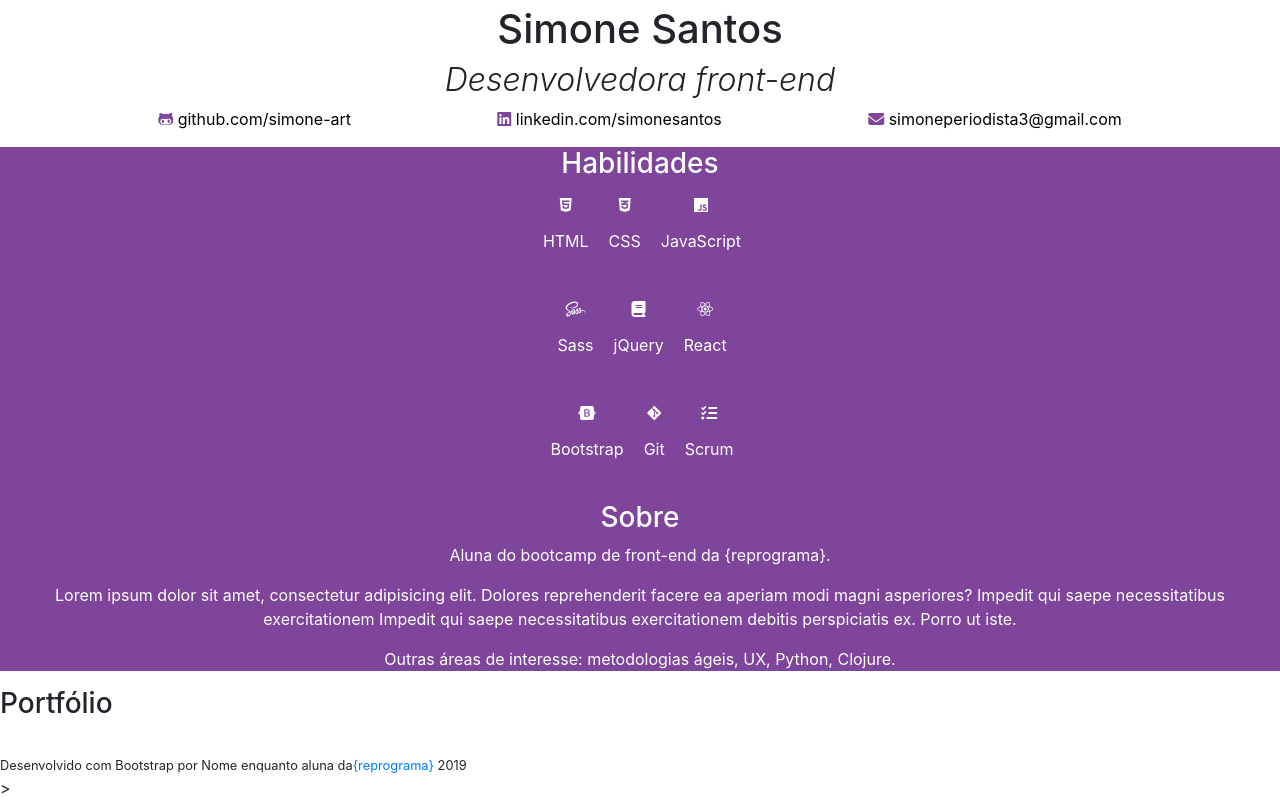
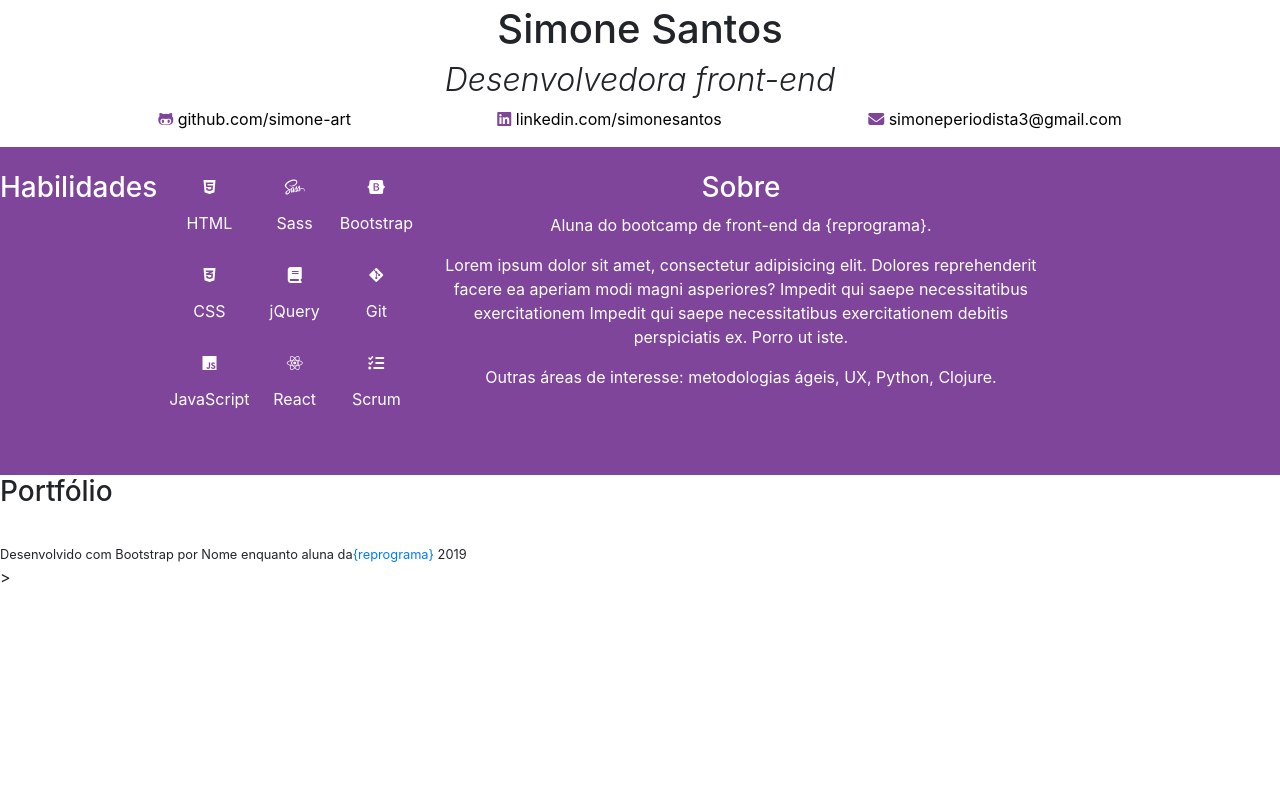
Before and after one commit to simone-art/simonesantos.github.io, a plain HTML site: page index.html in a window 1280 px wide. Shown: the part 587-1387 px from the top of the page. After the commit the page ends 1176 px from the top, so only its background shows below. Drawn offline with nearby package versions, Linux system fonts and the light colour scheme.

Commit message:
Coloqué en la div class container un flex column y en las div posteriores coloqué flex-row. Funcionó pero a medias. La frase habilidades dejó de estar centrada y se ubicó a la izquierda. Sobre quedó bien ubicada, pero los iconos cambiaron de lugar

```diff
--- a/index.html
+++ b/index.html
@@ -101,60 +101,64 @@
         </header>
 
         <!-- seções - habilidades e sobre -->
-        <section>
-            <div class="container2">
-                <h3 class="text-white text-center">Habilidades</h3>
-                <div class="d-flex flex-row text-center bd-highlight mb-3 justify-content-center elementos">
+        <!-- // ES MEJOR COLOCAR EN LA SECCIÓN UNA CLASE Y ESCRIBIR:
+        CLASS: "bg-roxo text-white py-4) -->
+        <section class="bg-roxo text-white py-4">
+            <div class="container2 d-flex flex-column flex-lg-row">
+                <h3 class="text-center flex-lg-row">Habilidades</h3>
+                <div class="d-flex flex-column text-center bd-highlight mb-3 justify-content-center elementos">
                     <div>
-                        <i class="fab fa-html5 text-white p-2 flex-fill bd-highlight ml-1"></i>
-                        <p class="text-white p-2 flex-fill bd-highlight ml-1">HTML</p>
+                        <i class="fab fa-html5 p-2 flex-fill bd-highlight ml-1"></i>
+                        <p class="p-2 flex-fill bd-highlight ml-1">HTML</p>
                     </div>
                     <div>
-                        <i class="fab fa-css3-alt text-white p-2 flex-fill bd-highlight ml-1"></i>
-                        <p class="text-white p-2 flex-fill bd-highlight ml-1">CSS</p>
+                        <i class="fab fa-css3-alt p-2 flex-fill bd-highlight ml-1"></i>
+                        <p class="p-2 flex-fill bd-highlight ml-1">CSS</p>
                     </div>
                     <div>
-                        <i class="fab fa-js text-white p-2 flex-fill bd-highlight ml-1"></i>
-                        <p class="text-white p-2 flex-fill bd-highlight ml-1">JavaScript</p>
+                        <i class="fab fa-js p-2 flex-fill bd-highlight ml-1"></i>
+                        <p class="p-2 flex-fill bd-highlight ml-1">JavaScript</p>
                     </div>
                 </div>
-            <div class="d-flex flex-row text-center bd-highlight mb-3 justify-content-center">
+            <div class="d-flex flex-column text-center bd-highlight mb-3 justify-content-center">
                 <div class="d-flex flex-column">
-                    <i class="fab fa-sass text-white p-2 flex-fill bd-highlight ml-1"></i>
-                    <p class="text-white p-2 flex-fill bd-highlight ml-1">Sass</p>
+                    <i class="fab fa-sass p-2 flex-fill bd-highlight ml-1"></i>
+                    <p class="p-2 flex-fill bd-highlight ml-1">Sass</p>
                 </div>
                     <div>
-                        <i class="fas fa-book text-white p-2 flex-fill bd-highlight ml-1"></i>
-                        <p class="text-white p-2 flex-fill bd-highlight ml-1">jQuery</p>
+                        <i class="fas fa-book p-2 flex-fill bd-highlight ml-1"></i>
+                        <p class="p-2 flex-fill bd-highlight ml-1">jQuery</p>
                     </div>
                     <div>
-                        <i class="fab fa-react text-white p-2 flex-fill bd-highlight ml-1"></i>
-                        <p class="text-white p-2 flex-fill bd-highlight ml-1">React</p>
+                        <i class="fab fa-react p-2 flex-fill bd-highlight ml-1"></i>
+                        <p class="p-2 flex-fill bd-highlight ml-1">React</p>
                     </div>
             </div>
-                <div class="d-flex flex-row text-center bd-highlight mb-3 justify-content-center">
+                <div class="d-flex flex-column text-center bd-highlight mb-3 justify-content-center">
                     <div class=>
-                        <i class="fab fa-bootstrap text-white p-2 flex-fill bd-highlight ml-1"></i>
-                        <p class="text-white p-2 flex-fill bd-highlight ml-1">Bootstrap</p>
+                        <i class="fab fa-bootstrap p-2 flex-fill bd-highlight ml-1"></i>
+                        <p class="p-2 flex-fill bd-highlight ml-1">Bootstrap</p>
                     </div>
                     <div>
-                        <i class="fab fa-git-alt text-white p-2 flex-fill bd-highlight ml-1"></i>
-                        <p class="text-white p-2 flex-fill bd-highlight ml-1">Git</p>
+                        <i class="fab fa-git-alt p-2 flex-fill bd-highlight ml-1"></i>
+                        <p class="p-2 flex-fill bd-highlight ml-1">Git</p>
                     </div>
                         <div>
                             <i class="fas fa-tasks text-white p-2 flex-fill bd-highlight ml-1"></i>
                             <p class="text-white p-2 flex-fill bd-highlight ml-1">Scrum</p>
                 </div>  </div>
-                    <section>
-                        <div class="d-flex-column">
-                            <h3 class="text-white text-center">Sobre</h3>
-                            <p class="text-white text-center">Aluna do <span>bootcamp de front-end</span> da {reprograma}.</p>
-                            <p class="text-white text-center">Lorem ipsum dolor sit amet, consectetur adipisicing elit. Dolores reprehenderit facere ea aperiam
+
+                    <section class="col-lg-6 text-center">
+                        <div class="text-white">
+                            <h3>Sobre</h3>
+                            <p>Aluna do <span>bootcamp de front-end</span> da {reprograma}.</p>
+                            <p>Lorem ipsum dolor sit amet, consectetur adipisicing elit. Dolores reprehenderit facere ea aperiam
                             modi magni asperiores? <span>Impedit qui saepe necessitatibus exercitationem </span> Impedit qui
                             saepe necessitatibus exercitationem debitis perspiciatis ex. Porro ut iste.</p>
-                            <p class="text-white text-center">Outras áreas de interesse: <span>metodologias ágeis, UX, Python, Clojure</span>.</p>
+                            <p>Outras áreas de interesse: <span>metodologias ágeis, UX, Python, Clojure</span>.</p>
                         </div>
                     </section>
+
                 </div>
         </section>
 
```
